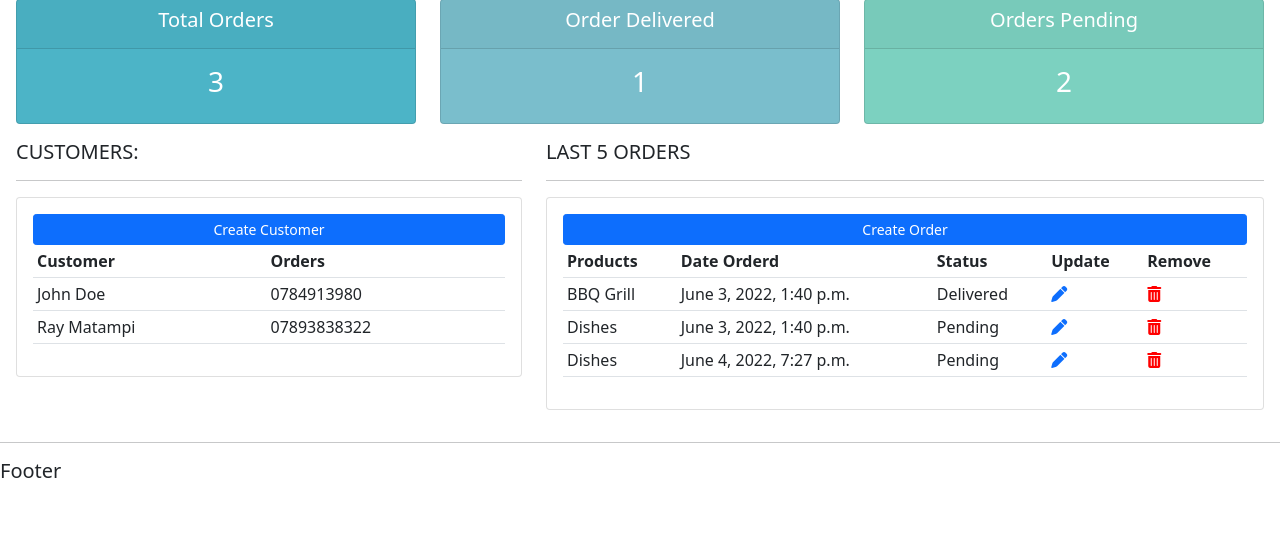
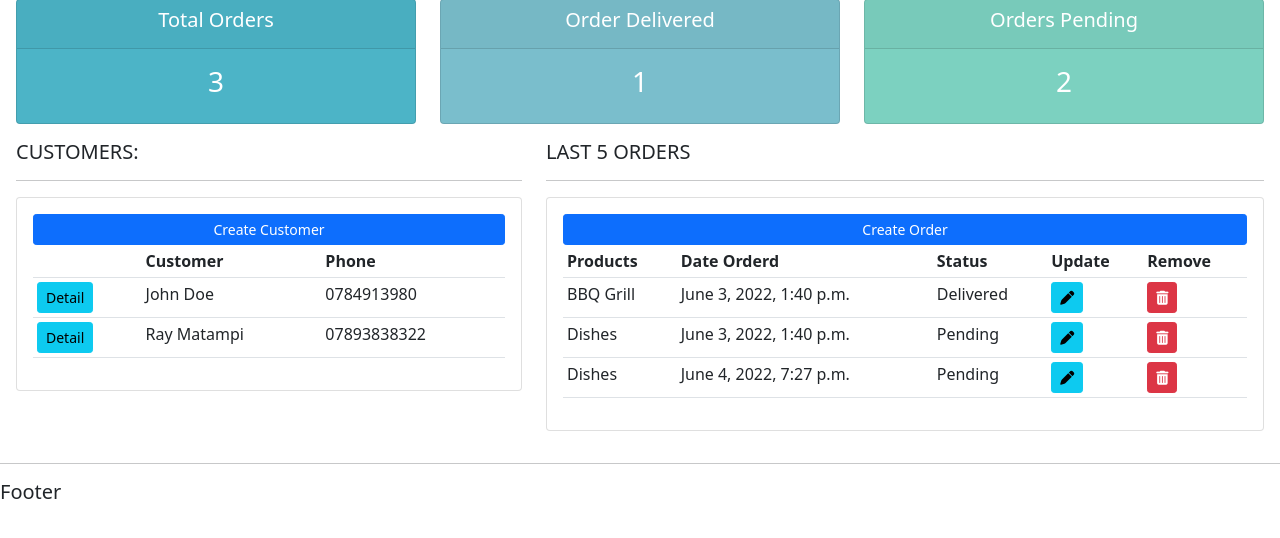
Before and after one commit to 0script/customer-management, a Django app: page / in a window 1280 px wide. Shown: the part 130-668 px from the top of the page. Run offline with Django 4.2, Linux system fonts and the light colour scheme; data comes from the database, SQL or seed files in the repository; some libraries are stand-ins or nearby versions; some web fonts are replaced.

Commit message:
customer details

```diff
--- a/crm/account/templates/account/dashboard.html
+++ b/crm/account/templates/account/dashboard.html
@@ -18,12 +18,14 @@
 
                     <tr>
 
+                        <th></th>
                         <th>Customer</th>
-                        <th>Orders</th>
+                        <th>Phone</th>
                     </tr>
 
                     {% for customer in customers %}
                         <tr>
+                            <td><a class="btn btn-sm btn-info" href="{% url 'customer' customer.id %}">Detail</a></td>
                             <td>{{customer.name}}</td>
                             <td>{{customer.phone }}</td>
                         </tr>
@@ -57,8 +59,8 @@
                             <td>{{order.product}}</td>
                             <td>{{order.date_created}}</td>
                             <td>{{order.status}}</td>
-                            <td><a href="#"><i class="fa-solid fa-pen"></i></a></td>
-                            <td><a href="#"><i style="color:#FF0000;" class="fa-solid fa-trash-can"></i></a></td>
+                            <td><a class="btn btn-sm btn-info" href="#"><i class="fa-solid fa-pen"></i></a></td>
+                            <td><a class="btn btn-sm btn-danger" href="#"><i class="fa-solid fa-trash-can"></i></a></td>
                         </tr>
                     {% endfor %}
                 </table>
--- a/crm/account/templates/account/navbar.html
+++ b/crm/account/templates/account/navbar.html
@@ -7,10 +7,10 @@
       <div class="collapse navbar-collapse" id="navbarNav">
         <ul class="navbar-nav">
           <li class="nav-item">
-            <a class="nav-link active" aria-current="page" href="#">DashBoard</a>
+            <a class="nav-link active" aria-current="page" href="{% url 'home' %}">DashBoard</a>
           </li>
           <li class="nav-item">
-            <a class="nav-link" href="#">Products</a>
+            <a class="nav-link" href="{% url 'products' %}">Products</a>
           </li>
         </ul>
       </div>
--- a/crm/account/urls.py
+++ b/crm/account/urls.py
@@ -17,7 +17,7 @@ from django.urls import path
 from .views import home,products,customer
 
 urlpatterns = [
-    path('', home),
-    path('products/', products),
-    path('customer/<int:pk>', customer),
+    path('', home,name='home'),
+    path('products/', products,name='products'),
+    path('customer/<int:pk>', customer,name='customer'),
 ]
```
